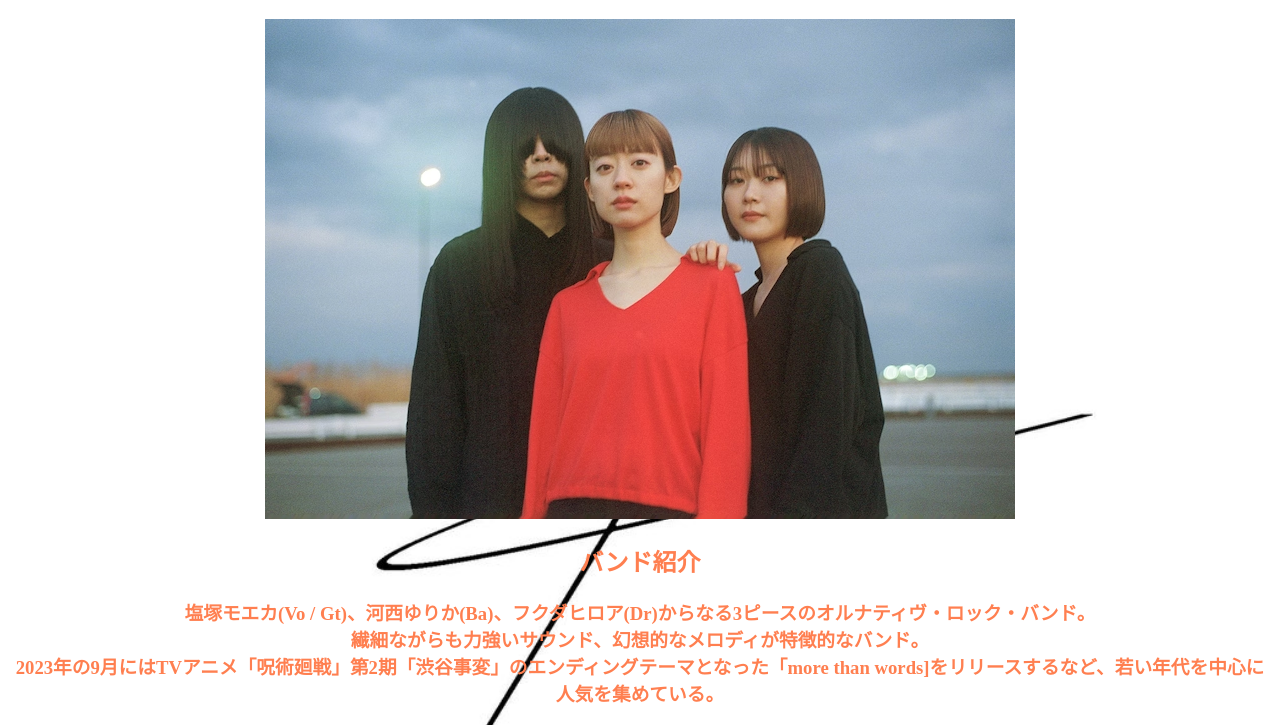
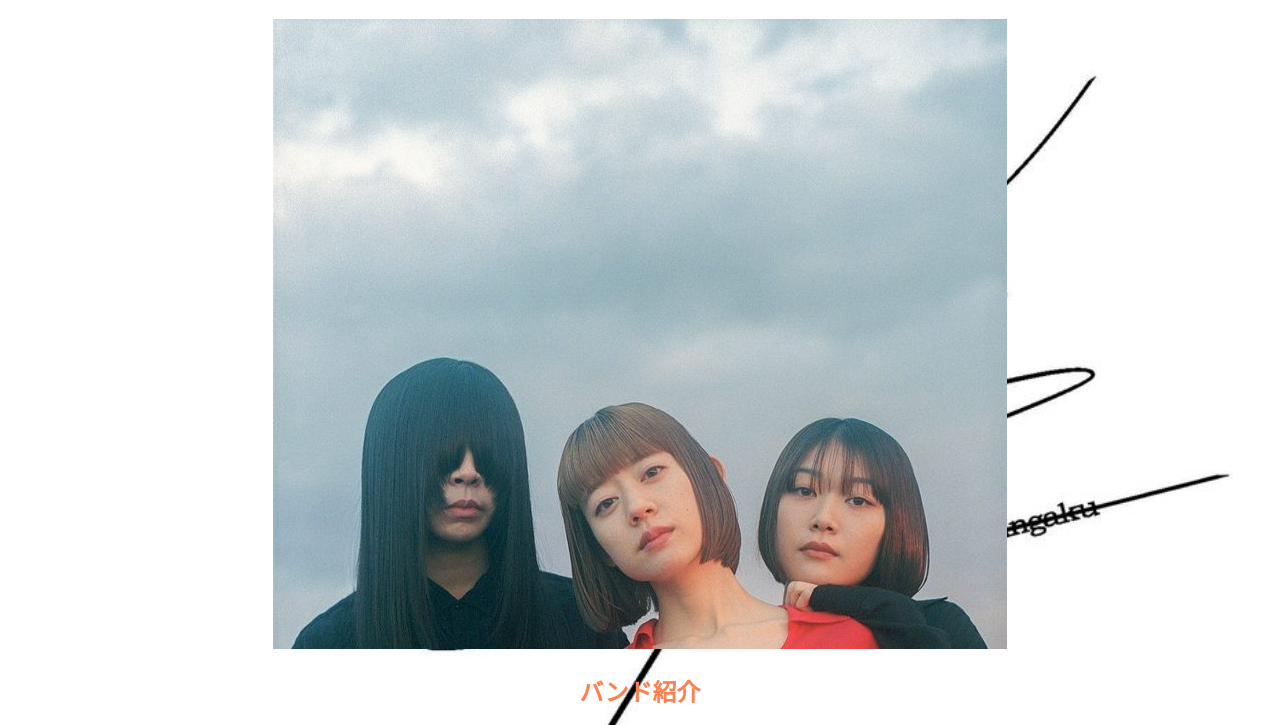
Before and after one commit to Vqitr/Kimatu, a plain HTML site: page index.html in a window 1280 px wide. Shown: the part 70-795 px from the top of the page. Drawn offline with Linux system fonts and the light colour scheme.

Commit message:
Update index.html

```diff
--- a/index.html
+++ b/index.html
@@ -11,7 +11,7 @@
       <h1>羊文学</h1>
     </div>
     <div class="gazo1">
-      <img src='./image/hitsujibungaku_art202204.avif' alt="hituji">
+      <img src='./image/2022020222-gc-1743-2-734x630.jpg' alt="hituji">
     </div>
     <div class="moji1">
       <h2>バンド紹介</h2>
```
